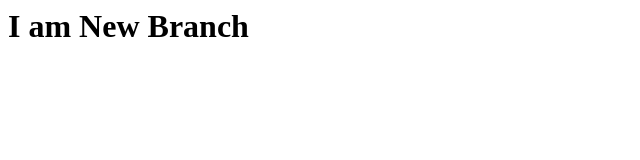
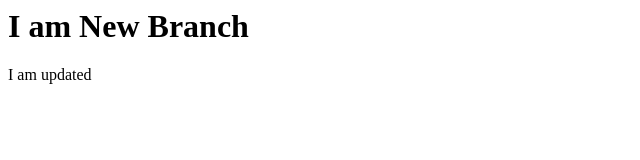
Before and after one commit to drseelan/demo-repo, a plain HTML site: page index.html in a window 1280 px wide. Shown: the full height of the page, 0-640 px from the left. Drawn offline with Linux system fonts and the light colour scheme.

Commit message:
Updated with body part

```diff
--- a/index.html
+++ b/index.html
@@ -1,5 +1,9 @@
 <html>
     <head>
         <h1>I am New Branch</h1>
+
     </head>
+    <body>
+        <p>I am updated</p>
+    </body>
 </html>
```
